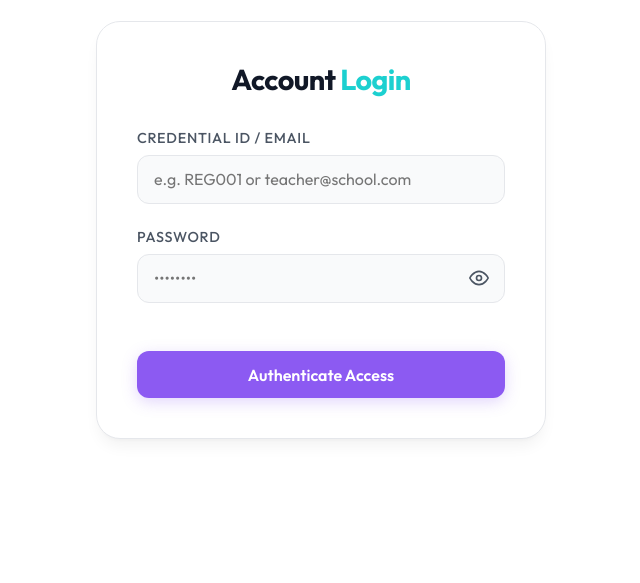
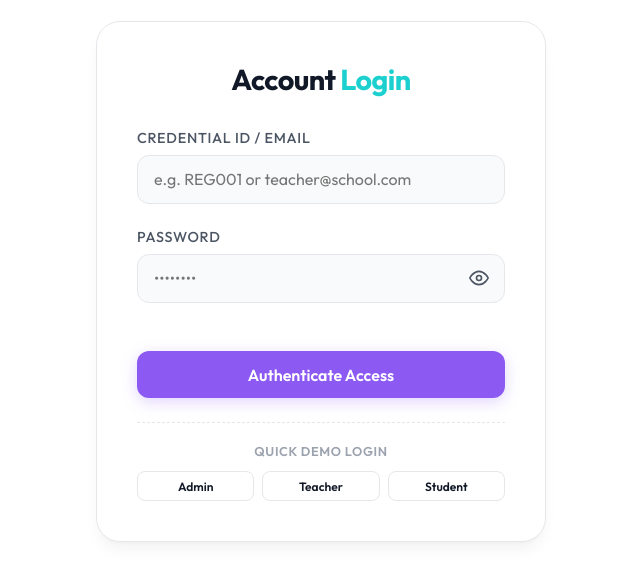
Before and after one commit to Devalatha1607/smart-protal-2, a website: page public/index.html in a window 1280 px wide. Shown: the part 131-714 px from the top of the page, without its empty margins (319-959 px from the left). Drawn offline with Linux system fonts and the light colour scheme; no server answers.

Commit message:
update project

```diff
--- a/public/index.html
+++ b/public/index.html
@@ -73,6 +73,14 @@
             Authenticate Access
           </button>
         </form>
+        <div class="demo-accounts-helper" style="margin-top: 1.5rem; border-top: 1px dashed var(--border-glass); padding-top: 1.25rem;">
+          <span style="font-size: 0.8rem; color: var(--text-muted); display: block; margin-bottom: 0.75rem; text-align: center; font-weight: 600; text-transform: uppercase; letter-spacing: 0.05em;">Quick Demo Login</span>
+          <div style="display: flex; gap: 0.5rem; flex-wrap: wrap; justify-content: center;">
+            <button type="button" class="btn btn-secondary btn-sm" onclick="quickFill('admin', 'DEVRESH')" style="font-size: 0.75rem; padding: 0.4rem 0.75rem; flex: 1; min-width: 80px;">Admin</button>
+            <button type="button" class="btn btn-secondary btn-sm" onclick="quickFill('sarah@gmail.com', 'sarah')" style="font-size: 0.75rem; padding: 0.4rem 0.75rem; flex: 1; min-width: 80px;">Teacher</button>
+            <button type="button" class="btn btn-secondary btn-sm" onclick="quickFill('REG001', 'REG001')" style="font-size: 0.75rem; padding: 0.4rem 0.75rem; flex: 1; min-width: 80px;">Student</button>
+          </div>
+        </div>
       </div>
     </div>
 
--- a/public/js/student.js
+++ b/public/js/student.js
@@ -93,6 +93,12 @@ function toggleForgotLink() {
   } else {
     link.classList.add('hidden');
   }
+}
+
+function quickFill(username, password) {
+  document.getElementById('login-username').value = username;
+  document.getElementById('login-password').value = password;
+  toggleForgotLink();
 }
 
 async function handleForgotPassword(event) {
```
